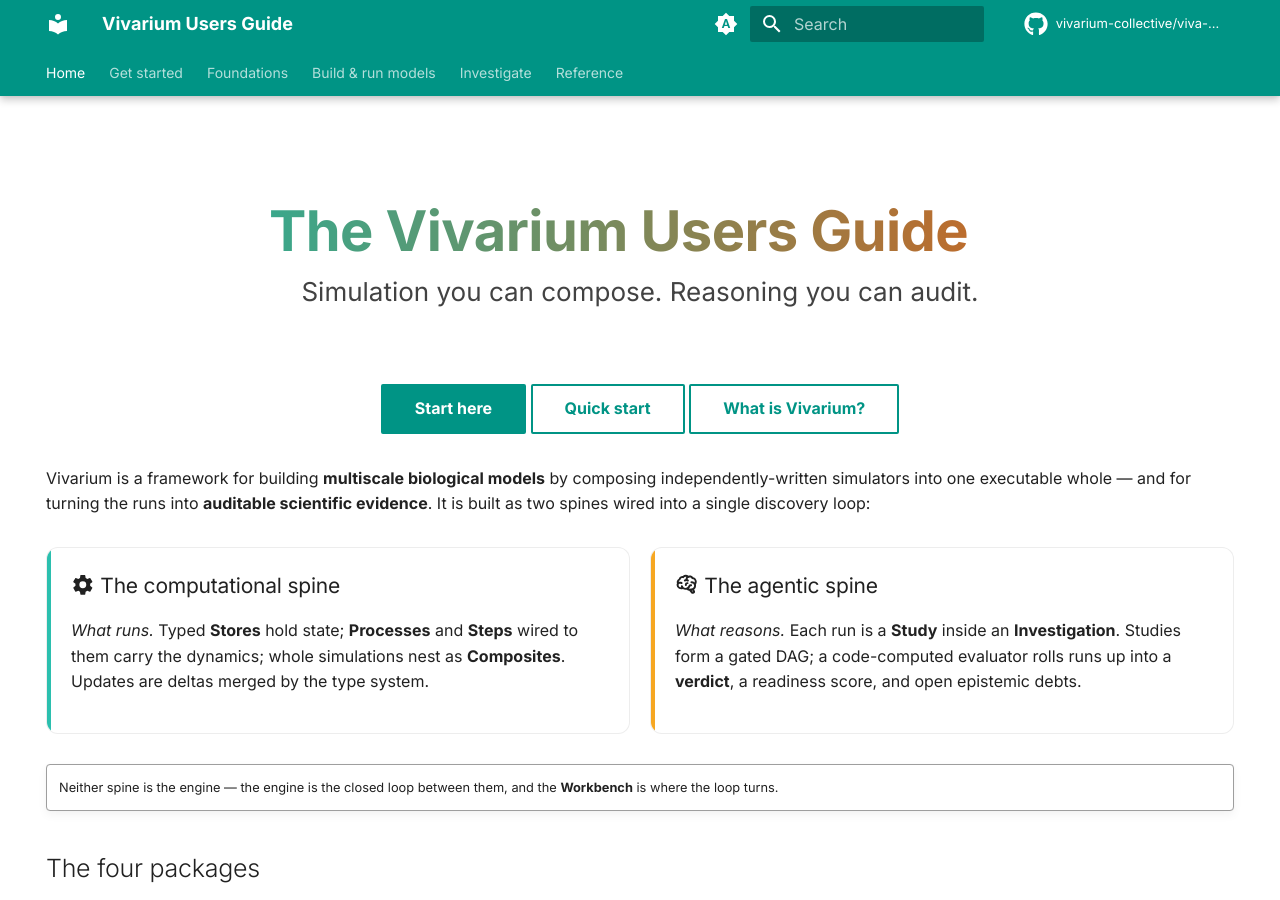
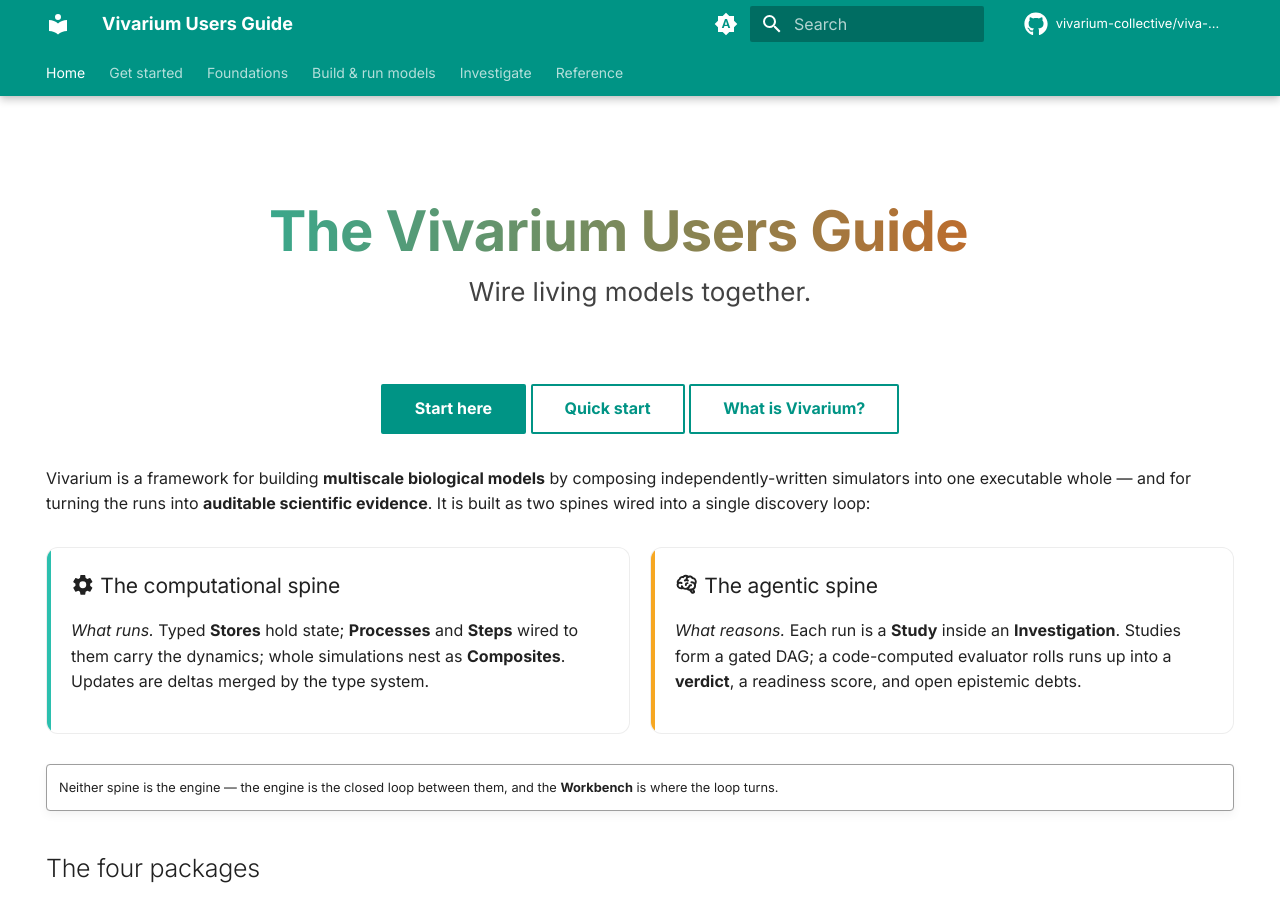
Before and after one commit to vivarium-collective/viva-docs, an MkDocs documentation site: the page built from docs/index.md, in a window 1280 px wide and 900 px high. Built offline with MkDocs 1.6.1 and Material for MkDocs 9.7.7, drawn with Linux system fonts in a browser that asks for light colours; comment, search, counter and statistics services are not loaded.

Commit message:
Replace tagline with 'Wire living models together.'

```diff
--- a/docs/index.md
+++ b/docs/index.md
@@ -8,7 +8,7 @@
 
 # The Vivarium Users Guide
 
-<p class="tagline">Simulation you can compose. Reasoning you can audit.</p>
+<p class="tagline">Wire living models together.</p>
 
 </div>
 
--- a/mkdocs.yml
+++ b/mkdocs.yml
@@ -1,7 +1,7 @@
 site_name: Vivarium Users Guide
 site_description: >-
   The comprehensive guide to the viva ecosystem — bigraph-schema, process-bigraph,
-  vivarium-workbench, and viva-superpowers. Simulation you can compose. Reasoning you can audit.
+  vivarium-workbench, and viva-superpowers. Wire living models together.
 site_author: Vivarium Collective
 site_url: https://vivarium-collective.github.io/viva-docs/
 repo_url: https://github.com/vivarium-collective/viva-docs
```
Also changed, not shown: README.md (+1 -1 lines), docs/investigate/rigor-and-evidence.md (+0 -3 lines).
